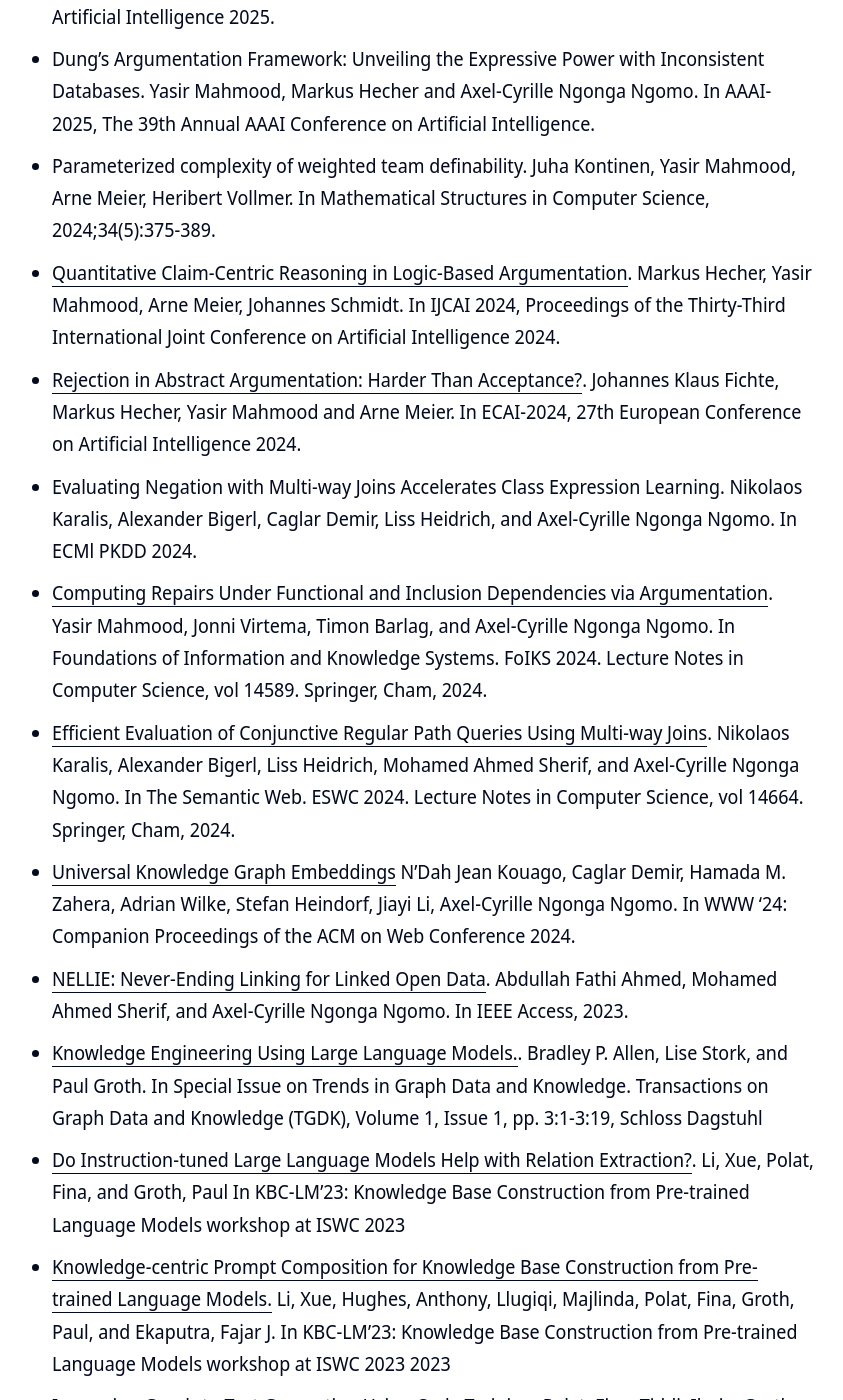
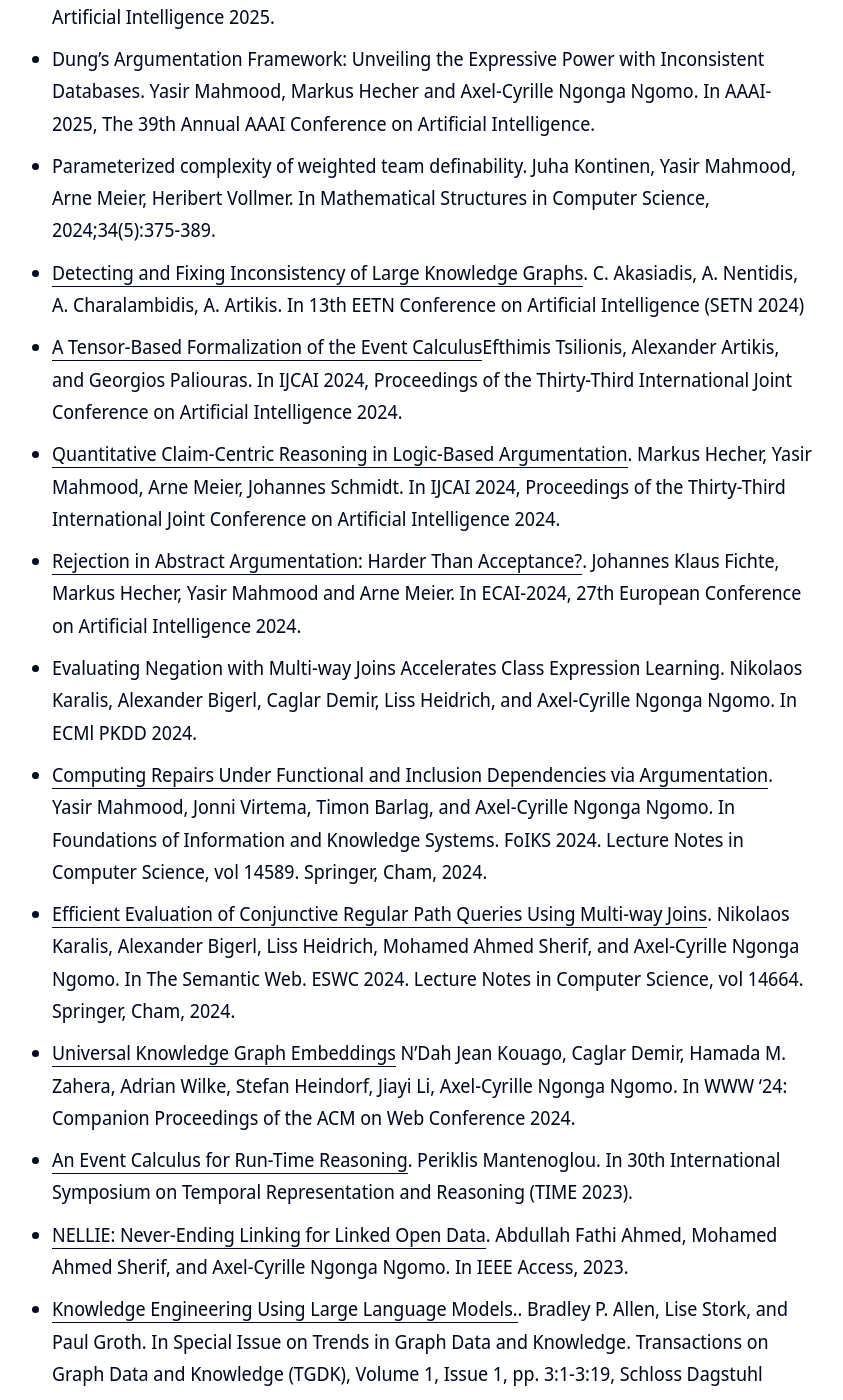
Before and after one commit to EnexaProject/enexaproject.github.io, a Jekyll site: the page built from _pages/publications.md, in a window 1280 px wide and 1400 px high, scrolled down 378 px. Shown: the whole window, without its empty margins (214-1057 px from the left). Built offline with Jekyll 4.4.1, drawn with Linux system fonts in a browser that asks for light colours; nearby versions of some CDN libraries; some of the changed text lies outside the part shown.

Commit message:
publication update

```diff
--- a/_pages/publications.md
+++ b/_pages/publications.md
@@ -8,6 +8,8 @@
 * Dung's Argumentation Framework: Unveiling the Expressive Power with Inconsistent Databases. Yasir Mahmood, Markus Hecher and Axel-Cyrille Ngonga Ngomo. In AAAI-2025, The 39th Annual AAAI Conference on Artificial
 Intelligence.
 * Parameterized complexity of weighted team definability. Juha Kontinen, Yasir Mahmood, Arne Meier, Heribert Vollmer. In Mathematical Structures in Computer Science, 2024;34(5):375-389.
+* [Detecting and Fixing Inconsistency of Large Knowledge Graphs](https://dl.acm.org/doi/10.1145/3688671.3688766). C. Akasiadis, A. Nentidis, A. Charalambidis, A. Artikis. In 13th EETN Conference on Artificial Intelligence (SETN 2024)
+* [A Tensor-Based Formalization of the Event Calculus](https://www.ijcai.org/proceedings/2024/397)Efthimis Tsilionis, Alexander Artikis, and Georgios Paliouras. In IJCAI 2024, Proceedings of the Thirty-Third International Joint Conference on Artificial Intelligence 2024.
 * [Quantitative Claim-Centric Reasoning in Logic-Based Argumentation](https://www.ijcai.org/proceedings/2024/377). Markus Hecher, Yasir Mahmood, Arne Meier, Johannes Schmidt. In IJCAI 2024, Proceedings of the Thirty-Third International
 Joint Conference on Artificial Intelligence 2024.
 * [Rejection in Abstract Argumentation: Harder Than Acceptance?](https://ebooks.iospress.nl/doi/10.3233/FAIA240867). Johannes Klaus Fichte, Markus Hecher, Yasir Mahmood and Arne
@@ -17,12 +19,13 @@
 * [Computing Repairs Under Functional and Inclusion Dependencies via Argumentation](https://doi.org/10.1007/978-3-031-56940-1_2). Yasir Mahmood, Jonni Virtema, Timon Barlag, and Axel-Cyrille Ngonga Ngomo. In Foundations of Information and Knowledge Systems. FoIKS 2024. Lecture Notes in Computer Science, vol 14589. Springer, Cham, 2024.
 * [Efficient Evaluation of Conjunctive Regular Path Queries Using Multi-way Joins](https://doi.org/10.1007/978-3-031-60626-7_12). Nikolaos Karalis, Alexander Bigerl, Liss Heidrich, Mohamed Ahmed Sherif, and Axel-Cyrille Ngonga Ngomo. In The Semantic Web. ESWC 2024. Lecture Notes in Computer Science, vol 14664. Springer, Cham, 2024.
 * [Universal Knowledge Graph Embeddings](https://doi.org/10.1145/3589335.3651978) N’Dah Jean Kouago, Caglar Demir, Hamada M. Zahera, Adrian Wilke, Stefan Heindorf, Jiayi Li, Axel-Cyrille Ngonga Ngomo. In WWW '24: Companion Proceedings of the ACM on Web Conference 2024.
+* [An Event Calculus for Run-Time Reasoning](https://drops.dagstuhl.de/storage/00lipics/lipics-vol278-time2023/LIPIcs.TIME.2023.14/LIPIcs.TIME.2023.14.pdf). Periklis Mantenoglou. In 30th International Symposium on Temporal Representation and Reasoning (TIME 2023).
 * [NELLIE: Never-Ending Linking for Linked Open Data](https://ieeexplore.ieee.org/document/10198447). Abdullah Fathi Ahmed, Mohamed Ahmed Sherif, and Axel-Cyrille Ngonga Ngomo. In IEEE Access, 2023.
 * [Knowledge Engineering Using Large Language Models.](https://doi.org/10.4230/TGDK.1.1.3). Bradley P. Allen, Lise Stork, and Paul Groth.  In Special Issue on Trends in Graph Data and Knowledge. Transactions on Graph Data and Knowledge (TGDK), Volume 1, Issue 1, pp. 3:1-3:19, Schloss Dagstuhl
 * [Do Instruction-tuned Large Language Models Help with Relation Extraction?](https://ceur-ws.org/Vol-3577/paper15.pdf). Li, Xue, Polat, Fina, and Groth, Paul In KBC-LM’23: Knowledge Base Construction from Pre-trained Language Models workshop at ISWC 2023
 * [Knowledge-centric Prompt Composition for Knowledge Base Construction from Pre-trained Language Models.](https://ceur-ws.org/Vol-3577/paper3.pdf) Li, Xue, Hughes, Anthony, Llugiqi, Majlinda, Polat, Fina, Groth, Paul, and Ekaputra, Fajar J. In KBC-LM’23: Knowledge Base Construction from Pre-trained Language Models workshop at ISWC 2023 2023
 * [Improving Graph-to-Text Generation Using Cycle Training.](https://aclanthology.org/2023.ldk-1.24/) Polat, Fina, Tiddi, Ilaria, Groth, Paul, and Vossen, Piek. In Proceedings of the 4th Conference on Language, Data and Knowledge 2023 (LDK 2023)
-* [Online Event Recognition over Noisy Data Streams](https://doi.org/10.1016/j.ijar.2023.108993). P. Mantenoglou, A. Artikis, and G. Palioura. International Journal of Approximate Reasoning, Elsevier.
+* [Online Event Recognition over Noisy Data Streams](https://doi.org/10.1016/j.ijar.2023.108993). P. Mantenoglou, A. Artikis, and G. Paliouras. International Journal of Approximate Reasoning, Elsevier.
 * [Logics with probabilistic team semantics and the Boolean negation](https://papers.dice-research.org/2023/jelia_ProbTeamSemantics/public.pdf). Miika Hannula, Minna Hirvonen, Juha Kontinen, Yasir Mahmood, Arne Meier, Jonni Virtema. JELIA 2023
 * [Learning Permutation-Invariant Embeddings for Description Logic Concepts](https://papers.dice-research.org/2023/IDA_NERO/public.pdf). Caglar Demir, Axel-Cyrille Ngonga Ngomo. IDA 2023
 * [Native Execution of GraphQL Queries over RDF Graphs Using Multi-way Joins](https://papers.dice-research.org/2023/SEMANTICS_GraphQL/public.pdf). Nikolaos Karalis, Alexander Bigerl, Axel-Cyrille Ngonga Ngomo. SEMANTiCS 2023
```
